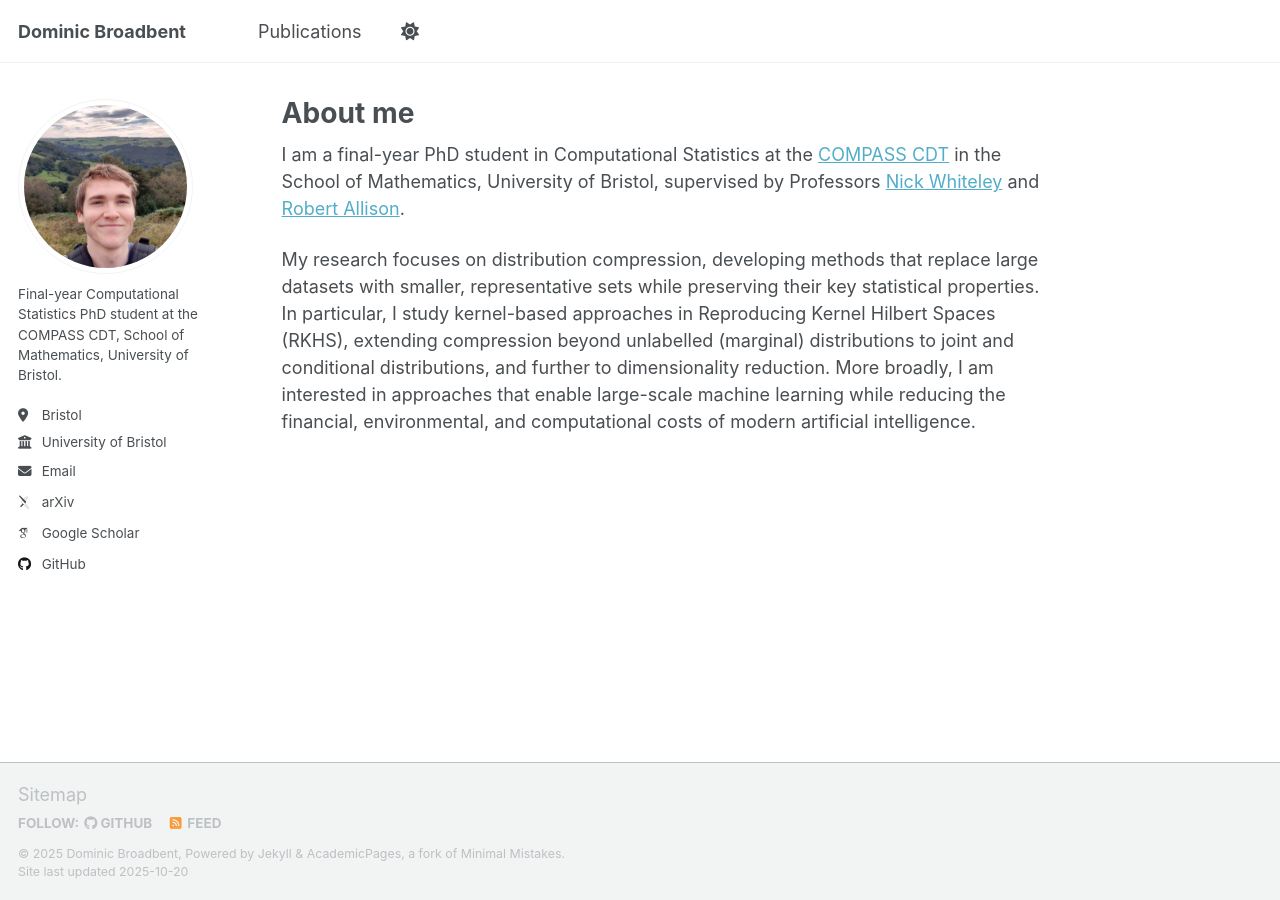
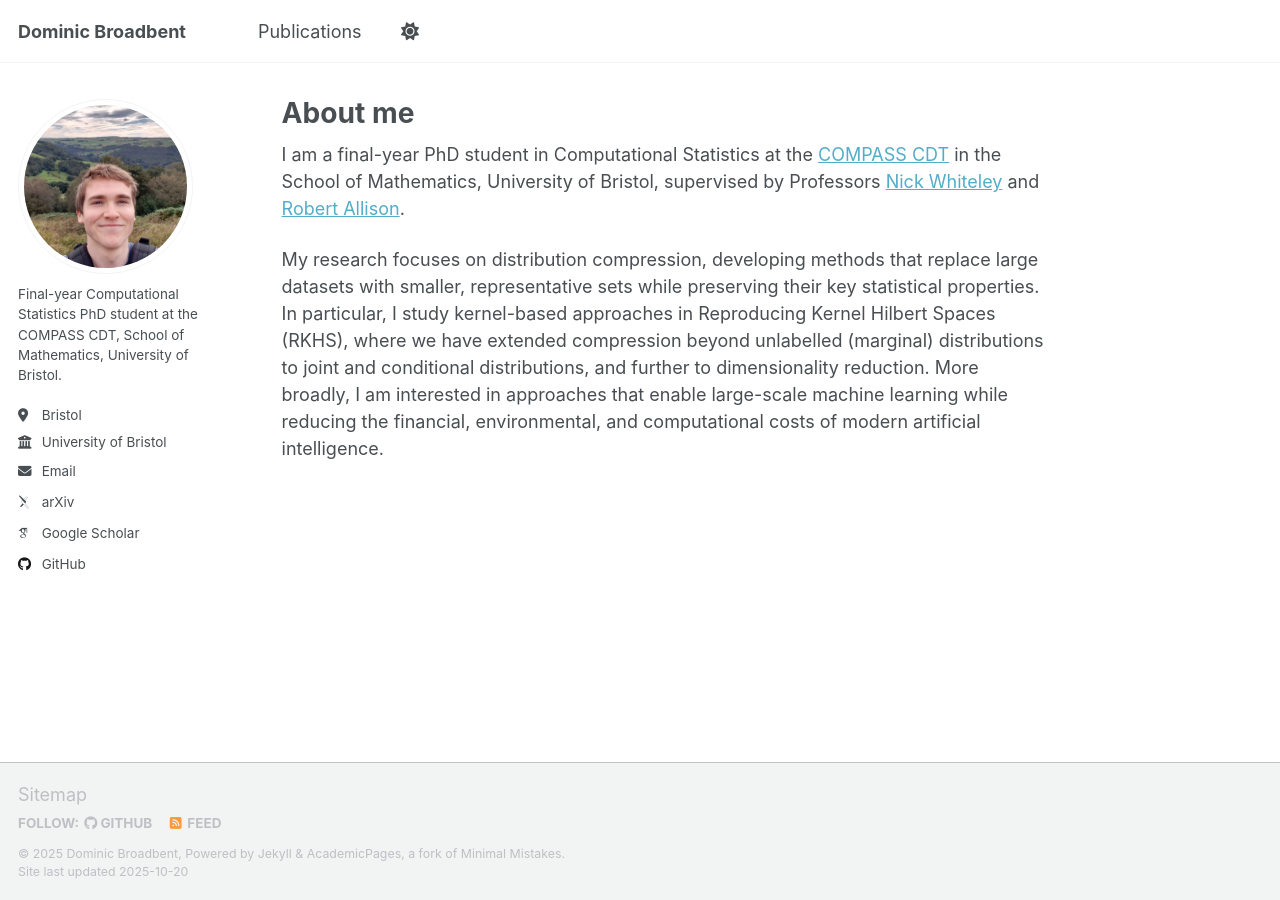
Before and after one commit to dominicjbroadbent/dominicjbroadbent.github.io, a Jekyll site: the page built from _pages/about.md, in a window 1280 px wide. Built offline with Jekyll 4.4.1, drawn with Linux system fonts in a browser that asks for light colours; some web fonts are replaced; a script that is not in the unit is left out.

Commit message:
Update about.md

```diff
--- a/_pages/about.md
+++ b/_pages/about.md
@@ -9,4 +9,4 @@ redirect_from:
 
 I am a final-year PhD student in Computational Statistics at the [COMPASS CDT](https://www.bristol.ac.uk/cdt/compass/) in the School of Mathematics, University of Bristol, supervised by Professors [Nick Whiteley](https://sites.google.com/view/nickwhiteley/) and [Robert Allison](https://research-information.bris.ac.uk/en/persons/robert-f-allison).
 
-My research focuses on distribution compression, developing methods that replace large datasets with smaller, representative sets while preserving their key statistical properties. In particular, I study kernel-based approaches in Reproducing Kernel Hilbert Spaces (RKHS), extending compression beyond unlabelled (marginal) distributions to joint and conditional distributions, and further to dimensionality reduction. More broadly, I am interested in approaches that enable large-scale machine learning while reducing the financial, environmental, and computational costs of modern artificial intelligence.
+My research focuses on distribution compression, developing methods that replace large datasets with smaller, representative sets while preserving their key statistical properties. In particular, I study kernel-based approaches in Reproducing Kernel Hilbert Spaces (RKHS), where we have extended compression beyond unlabelled (marginal) distributions to joint and conditional distributions, and further to dimensionality reduction. More broadly, I am interested in approaches that enable large-scale machine learning while reducing the financial, environmental, and computational costs of modern artificial intelligence.
```
